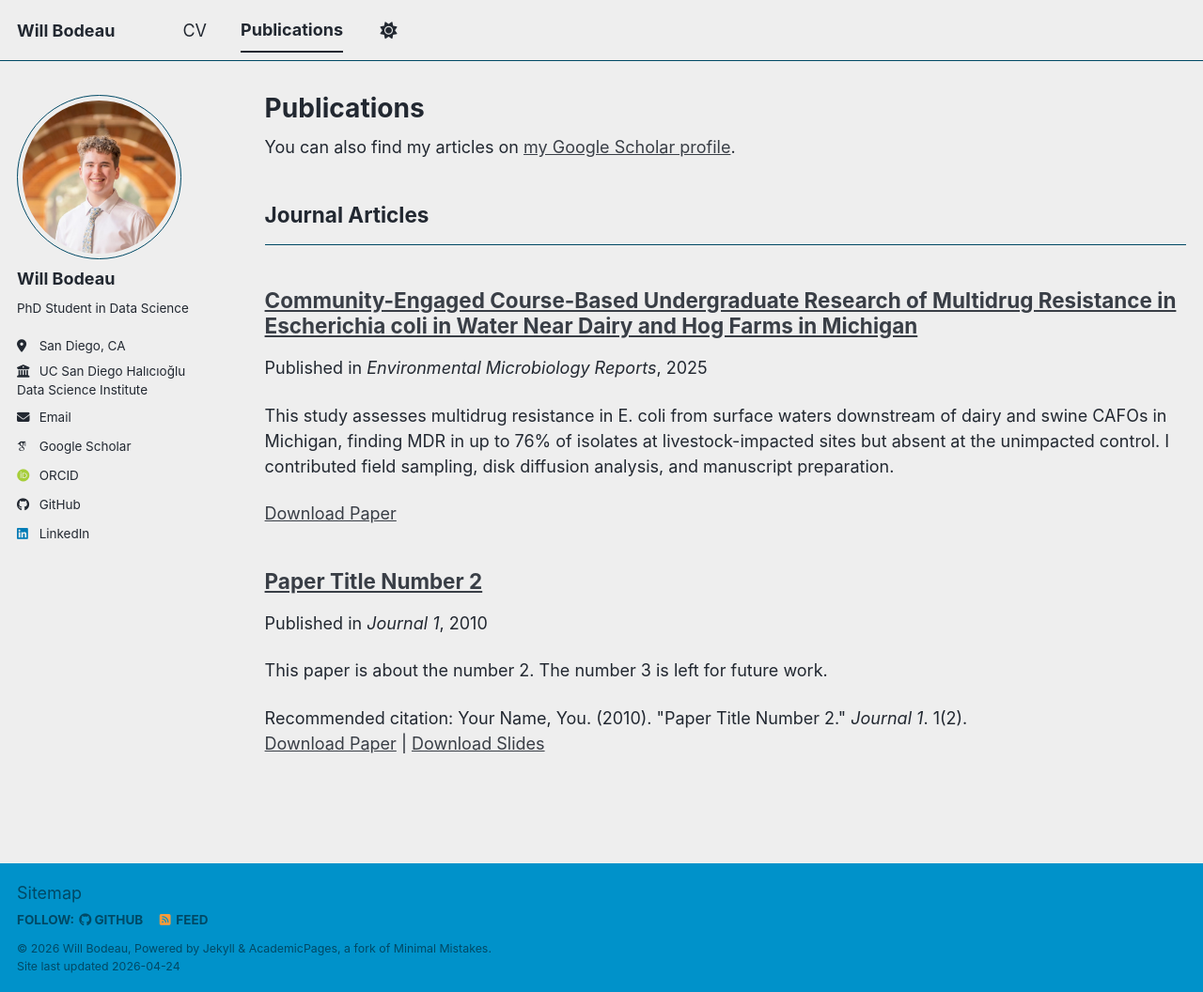
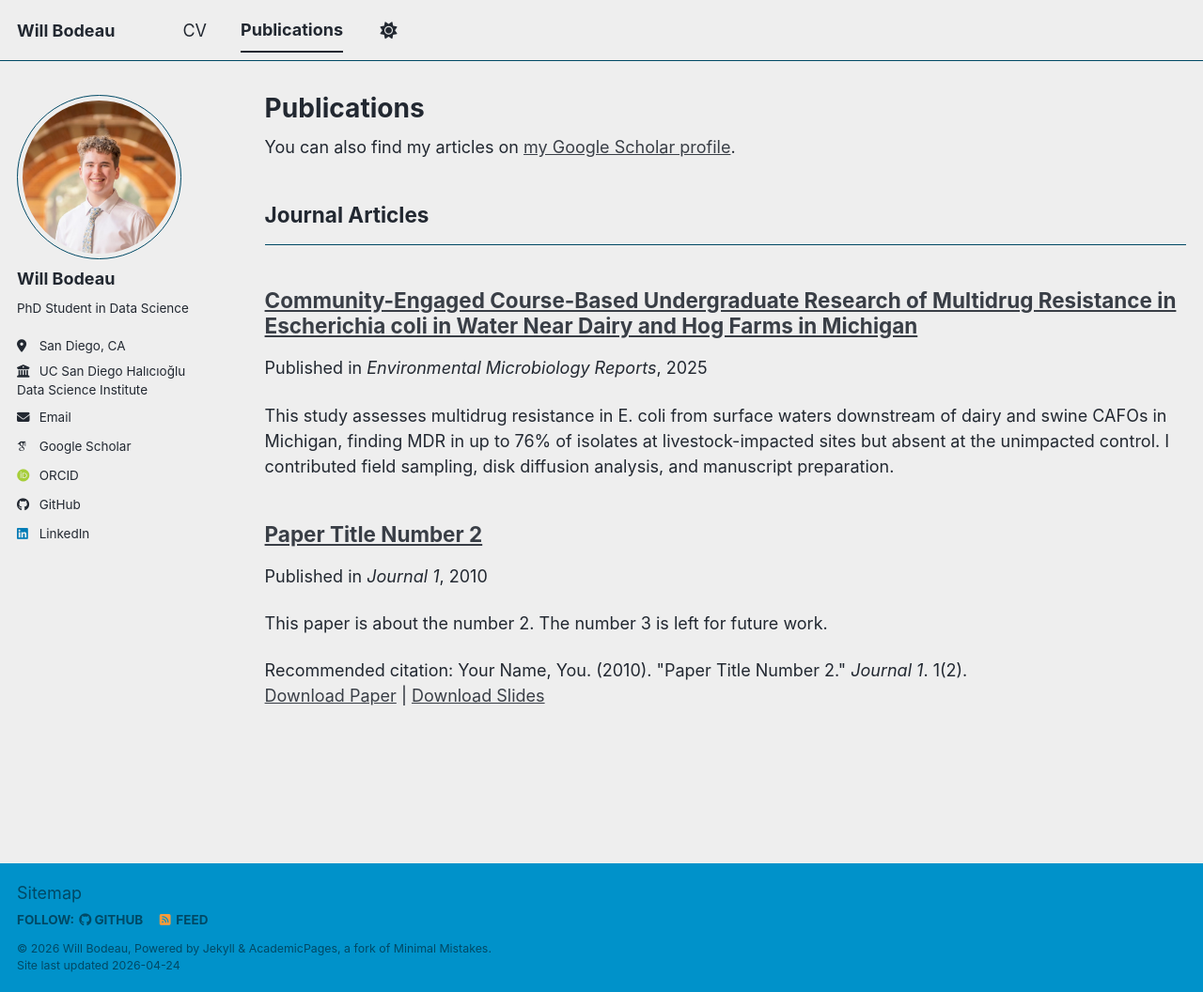
Before and after one commit to willbodeau/willbodeau.github.io, a Jekyll site: the page built from _pages/publications.html, in a window 1280 px wide and 1056 px high. Shown: the whole window at 94% size. Built offline with Jekyll 4.4.1, drawn with Linux system fonts in a browser that asks for light colours; some web fonts are replaced; a script bundle is joined from its source files by our own code; library files that are not in the unit come from our copies.

Commit message:
Remove download link for paper

```diff
--- a/_includes/archive-single.html
+++ b/_includes/archive-single.html
@@ -74,8 +74,8 @@
       <p>Recommended citation: {{ post.citation }}</p>
     {% elsif post.paperurl and post.bibtexurl %}
       <p><a href="{{ post.paperurl }}">Download Paper</a> | <a href="{{ post.bibtexurl }}">Download Bibtex</a></p>
-    {% elsif post.paperurl %}
-      <p><a href="{{ post.paperurl }}">Download Paper</a></p>
+
+
     {% elsif post.slidesurl and post.bibtexurl %}
       <p><a href="{{ post.slidesurl }}">Download Slides</a> | <a href="{{ post.bibtexurl }}">Download Bibtex</a></p>
     {% elsif post.slidesurl %}
```
